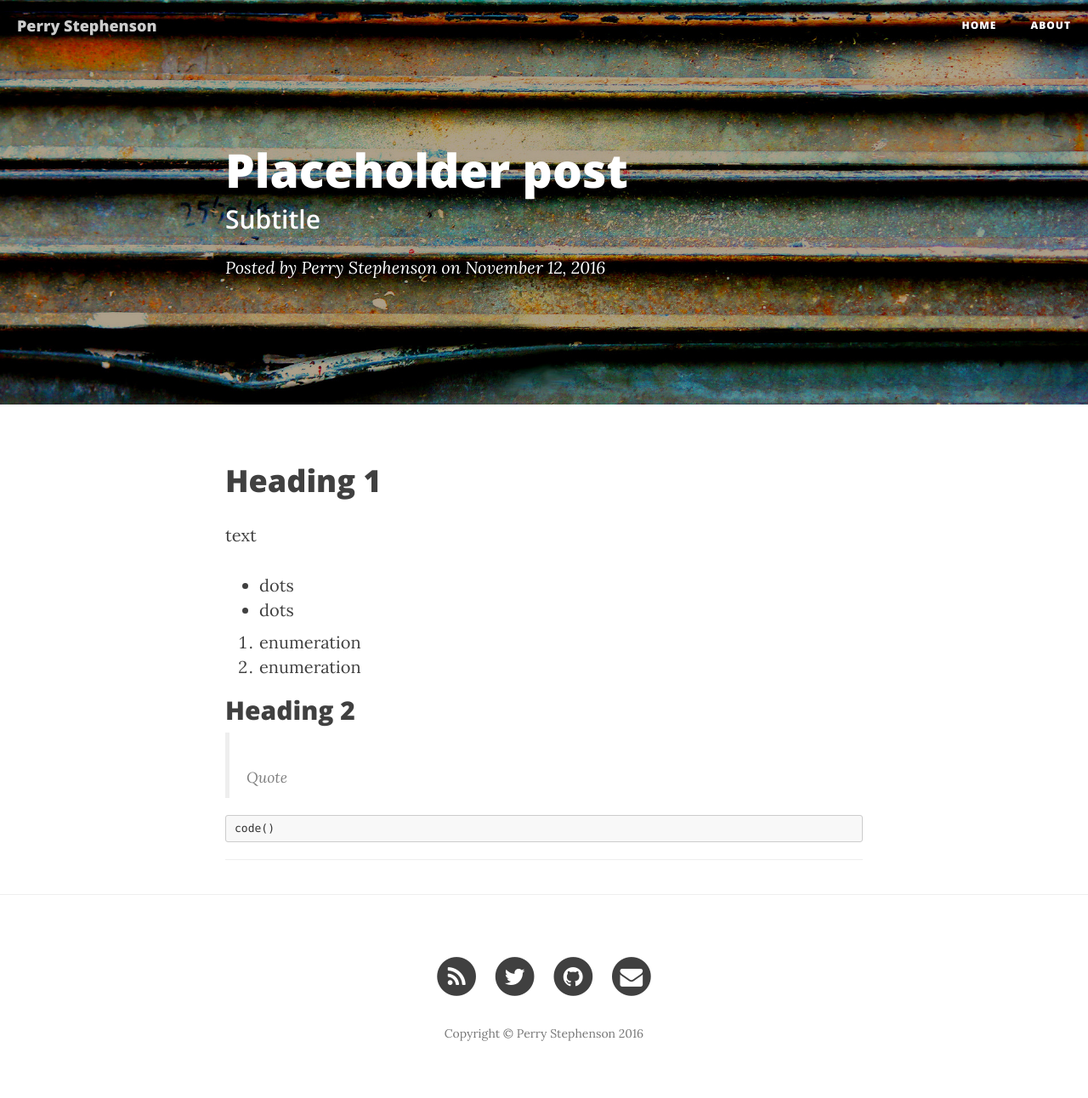
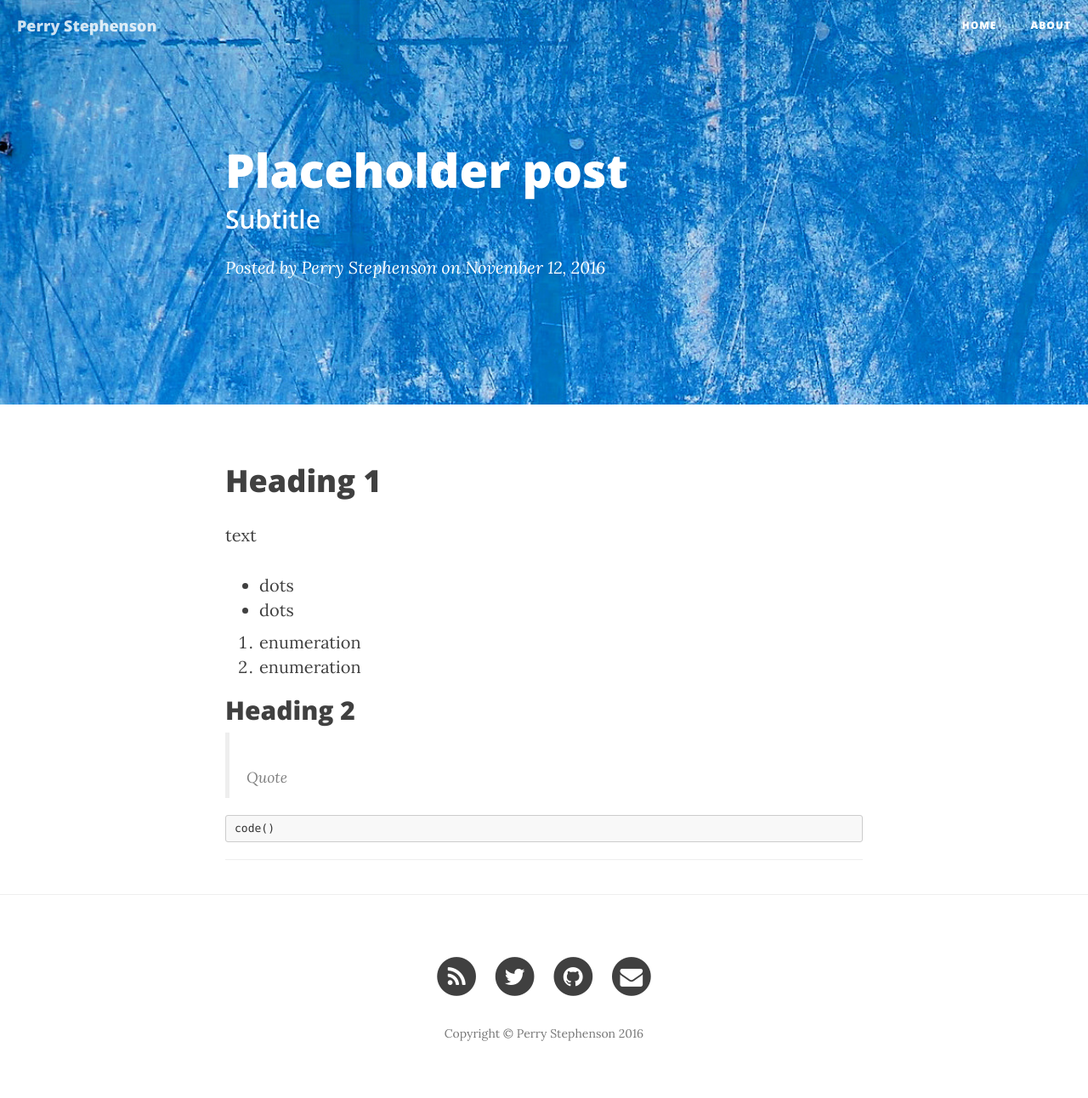
Before and after one commit to perrystephenson/perrystephenson.github.io, a Jekyll site: the page built from _posts/2016-11-12-default.md, in a window 1280 px wide. Shown: the whole page at 85% size. Built offline with Jekyll 4.4.1, drawn with Linux system fonts in a browser that asks for light colours; nearby versions of some CDN libraries.

Commit message:
Update 2016-11-12-default.md

```diff
--- a/_posts/2016-11-12-default.md
+++ b/_posts/2016-11-12-default.md
@@ -4,7 +4,6 @@ title:      "Placeholder post"
 subtitle:   "Subtitle"
 date:       2016-11-12 22:04:00
 author:     "Perry Stephenson"
-header-img: "img/post-bg-01.jpg"
 ---
 
 # Heading 1
```
